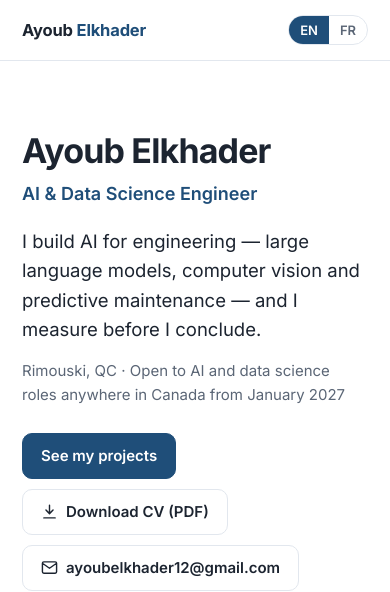
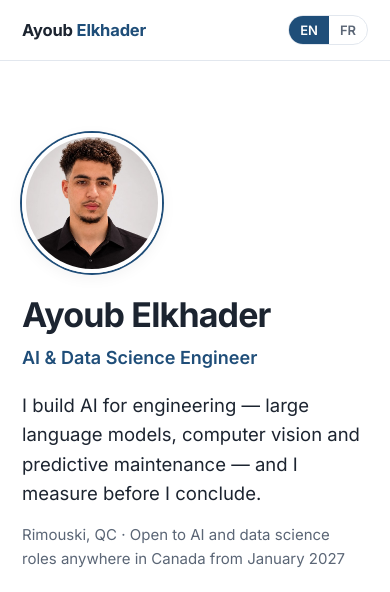
Before and after one commit to ayoub-elkhader/ayoub-elkhader.github.io, a plain HTML site: page index.html in a window 390 px wide. Shown: the top 592 px of the page. Drawn offline with Linux system fonts and the light colour scheme.

Commit message:
Add portrait to the hero section

```diff
--- a/assets/css/style.css
+++ b/assets/css/style.css
@@ -183,3 +183,14 @@ footer p { margin: 4px 0; }
   section { padding: 20px 0; }
   .project, .small, .facts, .skill-group { box-shadow: none; break-inside: avoid; }
 }
+
+/* ---------- portrait in the hero ---------- */
+.hero-top { display: grid; grid-template-columns: 1fr auto; gap: 40px; align-items: center; }
+.avatar {
+  width: 260px; height: 260px; border-radius: 50%; object-fit: cover;
+  border: 4px solid var(--card); box-shadow: 0 0 0 2px var(--accent), var(--shadow);
+}
+@media (max-width: 820px) {
+  .hero-top { grid-template-columns: 1fr; gap: 24px; }
+  .avatar { width: 140px; height: 140px; order: -1; }
+}
--- a/index.html
+++ b/index.html
@@ -9,7 +9,7 @@
   <meta property="og:description" content="LLMs for CAD, computer vision and predictive maintenance. 8 open-source projects, 2 submitted journal papers.">
   <meta property="og:type" content="website">
   <meta property="og:url" content="https://ayoub-elkhader.github.io/">
-  <meta property="og:image" content="https://ayoub-elkhader.github.io/assets/img/cad_exploded_view.jpg">
+  <meta property="og:image" content="https://ayoub-elkhader.github.io/assets/img/ayoub.jpg">
   <link rel="icon" href="assets/img/favicon.svg" type="image/svg+xml">
   <link rel="preconnect" href="https://fonts.googleapis.com">
   <link rel="preconnect" href="https://fonts.gstatic.com" crossorigin>
@@ -47,6 +47,8 @@
 
 <!-- ======================= HERO ======================= -->
 <div class="wrap hero">
+ <div class="hero-top">
+  <div class="hero-text">
   <h1>Ayoub Elkhader</h1>
   <p class="role"><span class="en">AI &amp; Data Science Engineer</span><span class="fr">Ingénieur en IA et science des données</span></p>
   <p class="pitch">
@@ -65,6 +67,9 @@
     <a class="btn" href="https://www.linkedin.com/in/ayoub-elkhader" target="_blank" rel="noopener"><svg><use href="#i-in"/></svg>LinkedIn</a>
     <a class="btn" href="https://github.com/ayoub-elkhader" target="_blank" rel="noopener"><svg><use href="#i-gh"/></svg>GitHub</a>
   </div>
+  </div>
+  <img class="avatar" src="assets/img/ayoub.jpg" alt="Portrait of Ayoub Elkhader" width="520" height="520">
+ </div>
 
   <div class="stats">
     <div class="stat"><b>2</b><span class="en">journal papers submitted (Elsevier, Wiley)</span><span class="fr">articles soumis en revue (Elsevier, Wiley)</span></div>
```
Also changed, not shown: assets/img/ayoub.jpg (added).
